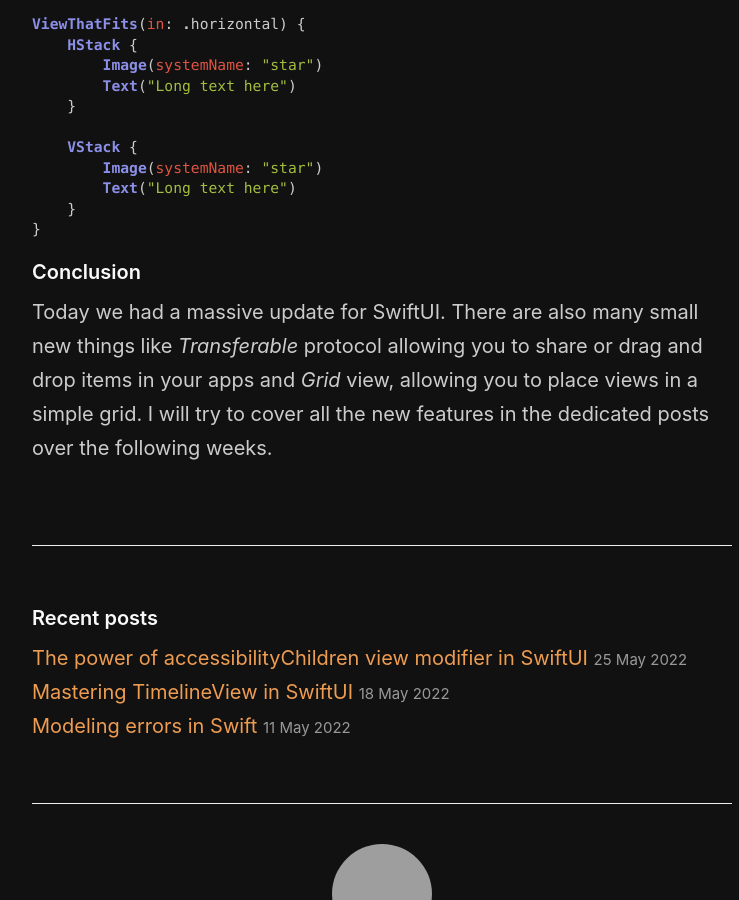
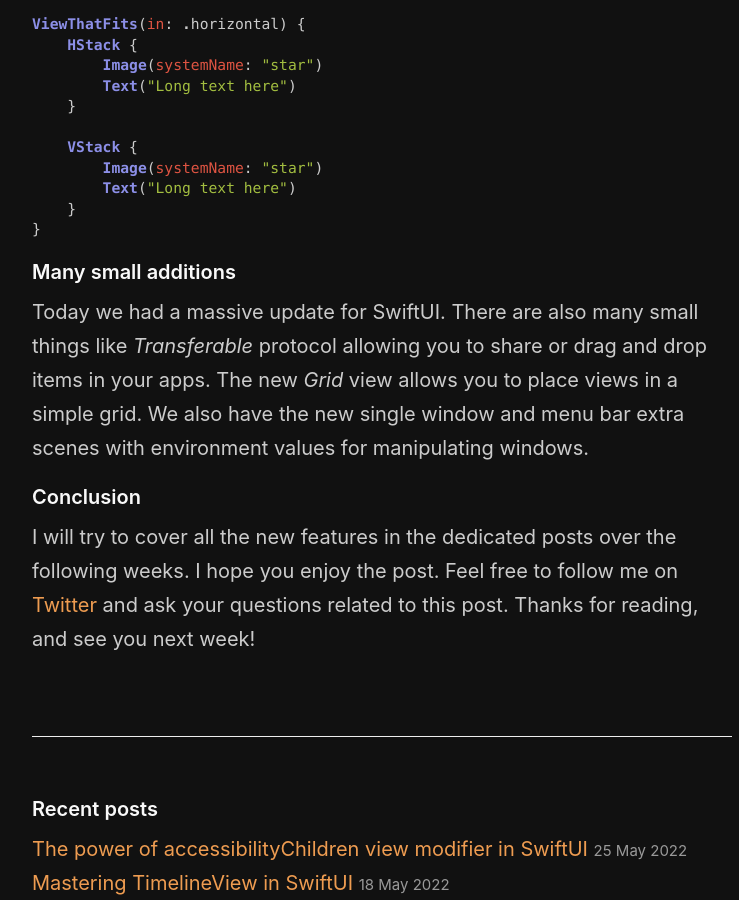
Before and after one commit to mecid/mecid.github.io, a Jekyll site: the page built from _posts/2022-06-07-what-is-new-in-swiftui-after-wwdc22.md, in a window 1280 px wide and 900 px high, scrolled down 4937 px. Shown: the whole window, without its empty margins (258-997 px from the left). Built offline with Jekyll 4.4.1, drawn with Linux system fonts in a browser that asks for light colours; grey boxes are pictures that could not be loaded.

Commit message:
what is new in swiftui post updated

````diff
--- a/_posts/2022-06-07-what-is-new-in-swiftui-after-wwdc22.md
+++ b/_posts/2022-06-07-what-is-new-in-swiftui-after-wwdc22.md
@@ -211,6 +211,8 @@
     }
 }
 ```
+#### Many small additions
+Today we had a massive update for SwiftUI. There are also many small things like *Transferable* protocol allowing you to share or drag and drop items in your apps. The new *Grid* view allows you to place views in a simple grid. We also have the new single window and menu bar extra scenes with environment values for manipulating windows.
 
 #### Conclusion
-Today we had a massive update for SwiftUI. There are also many small new things like *Transferable* protocol allowing you to share or drag and drop items in your apps and *Grid* view, allowing you to place views in a simple grid. I will try to cover all the new features in the dedicated posts over the following weeks.
+I will try to cover all the new features in the dedicated posts over the following weeks. I hope you enjoy the post. Feel free to follow me on [Twitter](https://twitter.com/mecid) and ask your questions related to this post. Thanks for reading, and see you next week!
````
